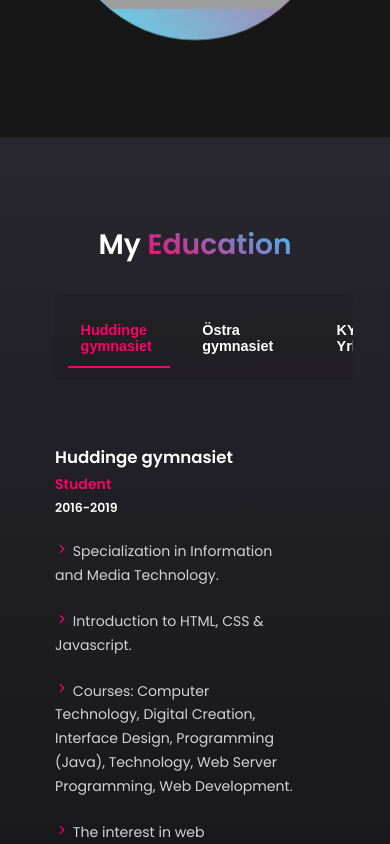
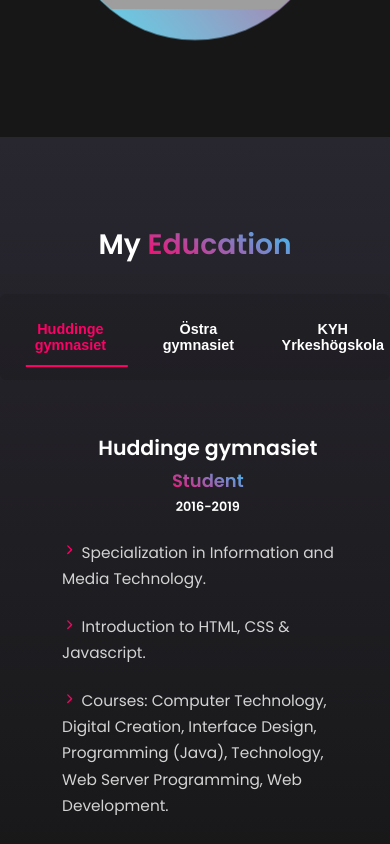
Before and after one commit to JesperSjostrom2/jespersjostrom2.github.io, a React (Create React App) app: page / in a window 390 px wide. Shown: the part 2240-3084 px from the top of the page. Built offline with nearby package versions, Linux system fonts and the light colour scheme; no server answers; grey boxes are pictures that could not be loaded; the HTML template or start-up script is replaced by a standard one.

Commit message:
style: education better mobile UI

```diff
--- a/src/components/education/Education.jsx
+++ b/src/components/education/Education.jsx
@@ -4,8 +4,6 @@ import './education.css';
 import { FiChevronRight } from 'react-icons/fi';
 import AOS from 'aos'
 import 'aos/dist/aos.css'
-
-const styleEducation = { color: "#F06"}
 
 function ButtonGroup({ selectedButton, handleButtonClick }) {
   return (
@@ -53,16 +51,16 @@ function ButtonOutput({ selectedButton }) {
           <h5 data-aos="fade-right" data-aos-delay="200"> 2016-2019 </h5>
           <ul>
             <li data-aos="fade-right" data-aos-delay="250">
-             <FiChevronRight style={styleEducation}/> Specialization in Information and Media Technology.
+             <FiChevronRight className="chevron"/> Specialization in Information and Media Technology.
             </li>
             <li data-aos="fade-right" data-aos-delay="300">
-            <FiChevronRight style={styleEducation}/> Introduction to HTML, CSS & Javascript.
+            <FiChevronRight className="chevron"/> Introduction to HTML, CSS & Javascript.
             </li>
             <li data-aos="fade-right" data-aos-delay="350">
-            <FiChevronRight style={styleEducation}/> Courses: Computer Technology, Digital Creation, Interface Design, Programming (Java), Technology, Web Server Programming, Web Development.
+            <FiChevronRight className="chevron"/> Courses: Computer Technology, Digital Creation, Interface Design, Programming (Java), Technology, Web Server Programming, Web Development.
             </li>
             <li data-aos="fade-right" data-aos-delay="400">
-            <FiChevronRight style={styleEducation}/> The interest in web development & design began here.
+            <FiChevronRight className="chevron"/> The interest in web development & design began here.
             </li>
           </ul>
         </div>
@@ -77,16 +75,16 @@ function ButtonOutput({ selectedButton }) {
           <h5> 2019-2020 </h5>
           <ul>
             <li>
-             <FiChevronRight style={styleEducation}/> Specialization in Web Development.
+             <FiChevronRight className="chevron"/> Specialization in Web Development.
             </li>
             <li>
-            <FiChevronRight style={styleEducation}/> Programming 2 & 3 (C# & JS)
+            <FiChevronRight className="chevron"/> Programming 2 & 3 (C# & JS)
             </li>
             <li>
-            <FiChevronRight style={styleEducation}/> Software Design, Data Storage, Interface Design, Technology, Internship, Exam work.
+            <FiChevronRight className="chevron"/> Software Design, Data Storage, Interface Design, Technology, Internship, Exam work.
             </li>
             <li>
-            <FiChevronRight style={styleEducation}/> Mainly focused on frontend development but also learning how backend works
+            <FiChevronRight className="chevron"/> Mainly focused on frontend development but also learning how backend works
 Here, I got to experience both frontend and backend, and it was here that I realized I had more interest in design and frontend development compared to backend.
             </li>
           </ul>
@@ -102,13 +100,13 @@ Here, I got to experience both frontend and backend, and it was here that I real
           <h5> 2021-2023 </h5>
           <ul>
             <li>
-             <FiChevronRight style={styleEducation}/> Specialization in Frontend Development.
+             <FiChevronRight className="chevron"/> Specialization in Frontend Development.
             </li>
             <li>
-            <FiChevronRight style={styleEducation}/> Courses: JavaScript 1, 2 & 3, HTML & CSS, Work Methodology 1 & 2, UX & Graphic Tools, Frontend Development, Backend Development, Internship (Vello for 20 weeks).
+            <FiChevronRight className="chevron"/> Courses: JavaScript 1, 2 & 3, HTML & CSS, Work Methodology 1 & 2, UX & Graphic Tools, Frontend Development, Backend Development, Internship (Vello for 20 weeks).
             </li>
             <li>
-            <FiChevronRight style={styleEducation}/> At the end of the course, we had a 20-week internship period where I worked at a Finnish company called "Vello" and became interested in the role of a Frontend Developer, as opposed to pursuing further studies.
+            <FiChevronRight className="chevron"/> At the end of the course, we had a 20-week internship period where I worked at a Finnish company called "Vello" and became interested in the role of a Frontend Developer, as opposed to pursuing further studies.
             </li>
           </ul>
         </div>
@@ -119,20 +117,20 @@ Here, I got to experience both frontend and backend, and it was here that I real
       return (
         <div className="button-output-content">
           <h2>Vello</h2>
-          <h4>Intern</h4>
+          <h4>Internship</h4>
           <h5> 2022-2023 </h5>
           <ul>
             <li>
-             <FiChevronRight style={styleEducation}/> With my previous knowledge, I was able to further develop what was already in place at Vello. This included tasks such as creating new views, designing in Figma, and then developing them on the live server.
+             <FiChevronRight className="chevron"/> With my previous knowledge, I was able to further develop what was already in place at Vello. This included tasks such as creating new views, designing in Figma, and then developing them on the live server.
             </li>
             <li>
-            <FiChevronRight style={styleEducation}/> I gained valuable insights into the work environment at a company and experienced how communication flows.
+            <FiChevronRight className="chevron"/> I gained valuable insights into the work environment at a company and experienced how communication flows.
             </li>
             <li>
-            <FiChevronRight style={styleEducation}/> During my time at Vello, I worked with Backbone, HTML, CSS, JavaScript, Cypress (E2E Testing), Figma, and Linear.
+            <FiChevronRight className="chevron"/> During my time at Vello, I worked with Backbone, HTML, CSS, JavaScript, Cypress (E2E Testing), Figma, and Linear.
             </li>
             <li>
-            <FiChevronRight style={styleEducation}/> I contributed by suggesting new features, conducting bug testing, and participating in development.
+            <FiChevronRight className="chevron"/> I contributed by suggesting new features, conducting bug testing, and participating in development.
             </li>
           </ul>
         </div>
--- a/src/components/education/education.css
+++ b/src/components/education/education.css
@@ -1,7 +1,7 @@
 .education-container {
   max-width: 100%;
   min-height: 100vh;
-  padding: 20px;
+  padding-top: 1.5rem;
   background: var(--color-bg-education);
   justify-content: center;
   align-items: center;
@@ -13,7 +13,7 @@
     align-items: center;
     justify-content: center;
     display: flex;
-    margin-bottom: 100px;
+    padding-bottom: 100px;
 }
 
 .education-header {
@@ -79,7 +79,7 @@
 
 .button-output-content {
   flex: 2;
-  padding: 100px 0 0 0;
+  padding: 4rem 0 0 2rem;
 }
 
 .button-output-content h2 {
@@ -94,37 +94,46 @@
 }
 
 .button-output-content h4 {
+  background: linear-gradient(30deg, #f06, #3cf);
+  -webkit-background-clip: text;
+  background-clip: text;
+  -webkit-text-fill-color: transparent;
+  font-size: 1.2rem
+}
+
+.chevron {
   color: var(--color-main);
-  font-size: 18px;
 }
 
 .button-output-content h5 {
-  font-size: 16px;
+  font-size: 1rem;
 }
 
 @media only screen and (max-width: 700px) {
   .button-wrapper {
     flex-direction: column;
     overflow-x: scroll;
+    margin: 0;
   }
 
   .education-buttons {
     max-width: unset;
     max-height: unset;
-    margin-top: 4rem;
+    margin-top: 2rem;
     flex-direction: unset;
-    margin: unset;
     gap: 0.5rem;
-    margin-top: 2rem;
+    margin-right: 0;
     overflow-x: scroll;
     justify-content: flex-start;
+    text-align: center;
   }
 
   .education-buttons button {
     padding-right: 2rem;
-    flex: unset;
-    max-width: 1rem;
+    flex: 1 0 auto;
+    max-width: unset;
     overflow-x: scroll;
+    width: 30px;
   }
 
   .education-buttons .selected {
@@ -135,27 +144,36 @@
     content: "";
     position: absolute;
     bottom: 0;
-    left: 0;
+    left: 50%;
+    transform: translateX(-50%);
     height: 1px;
     width: 80%;
     border-bottom: 2px solid;
   }
 
   .button-output-content {
-    padding-top: 5rem;
-    flex: unset;
+    flex: 2;
+    padding: 4rem 0 0 2rem;
+    display: flex;
+    justify-content: center;
+    align-items: center;
+    flex-direction: column;
+  }
+
+  .button-output-content li {
+    font-size: 1.2rem;
   }
 
   .button-output-content h2 {
-    font-size: 1.3rem;
+    font-size: 1.6rem;
   }
 
   .button-output-content h4 {
-    font-size: 1.1rem;
+    font-size: 1.4rem;
   }
 
   .button-output-content h5 {
-    font-size: 0.975rem;
+    font-size: 1rem;
   }
 }
 
```
